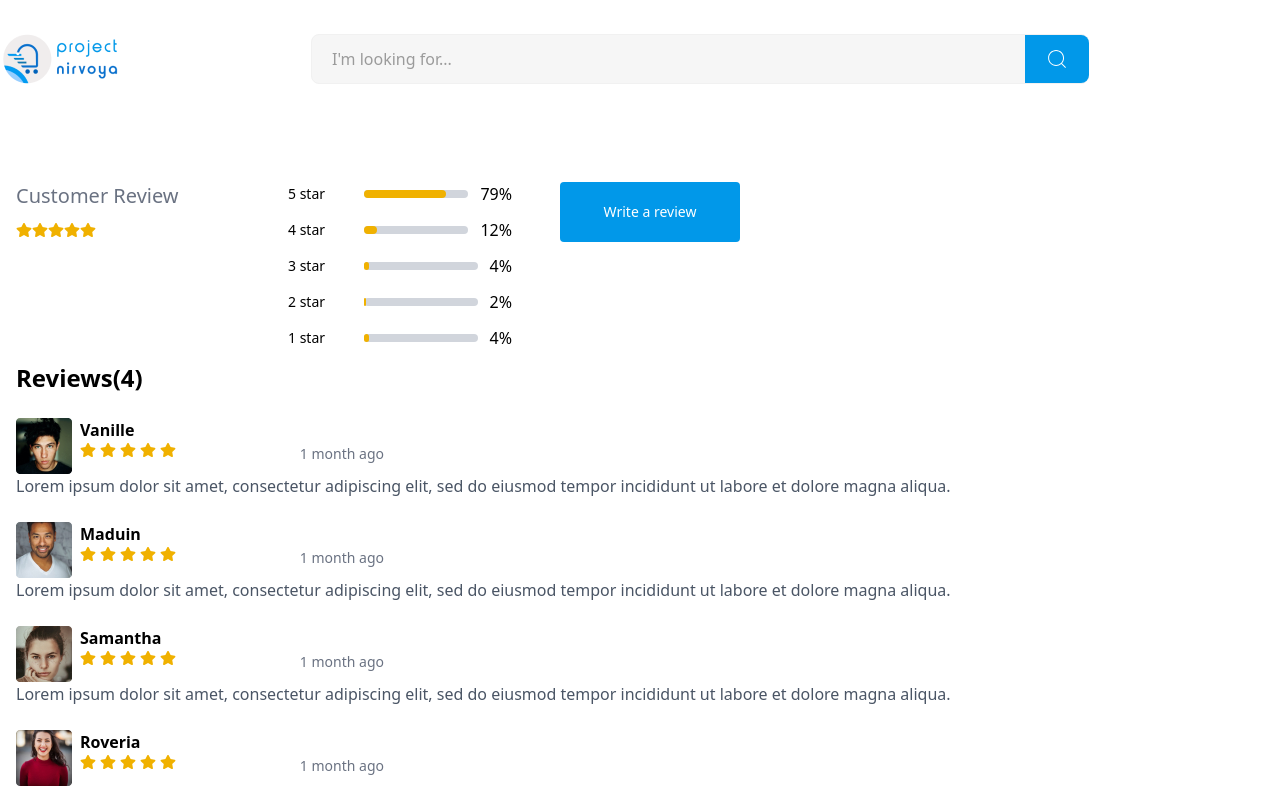
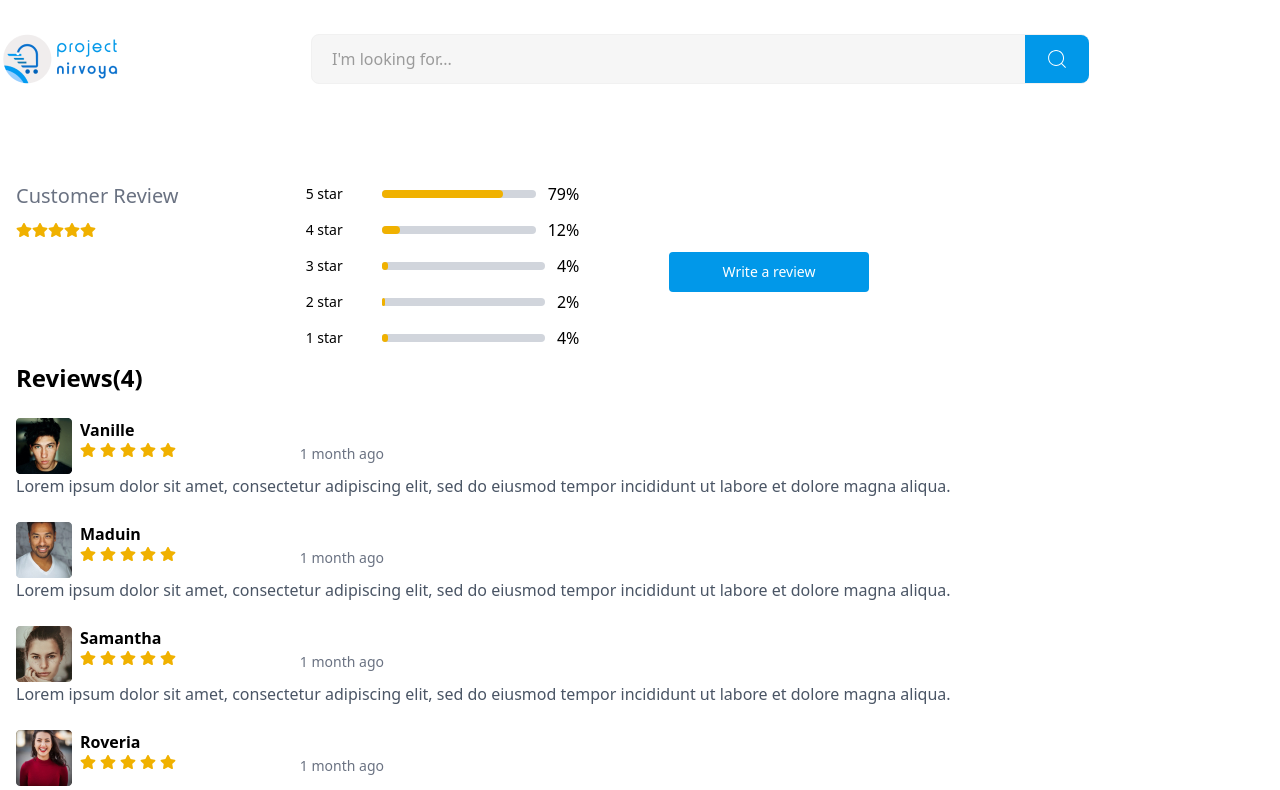
Before and after one commit to basudevkumer/project-nirvoya_e-commerce, a React (Vite) app: page /reviews in a window 1280 px wide. Shown: the top 790 px of the page. Built offline with nearby package versions, Linux system fonts and the light colour scheme.

Commit message:
Resolve: resolve container and button h, w

```diff
--- a/src/component/detail/ReviewsSection.jsx
+++ b/src/component/detail/ReviewsSection.jsx
@@ -45,7 +45,7 @@ export default function ReviewsSections() {
       <section className=" py-16">
         <div className=" px-4">
           {/* Ratting summary  */}
-          <div className="max-w-3xl grid lg:grid-cols-3 gap-12">
+          <div className="w-[853px] grid lg:grid-cols-3 gap-4">
             <div>
               <p className="text-xl text-gray-500 mb-3 font-medium">
                 Customer Review
@@ -61,7 +61,7 @@ export default function ReviewsSections() {
                 <div key={index} className="flex items-center gap-3 mb-3">
                   <span className="w-16 text-sm">{item.star} star</span>
 
-                  <div className="flex-1 bg-gray-300 h-2 rounded">
+                  <div className="w-[201px] flex-1 bg-gray-300 h-2 rounded">
                     <div
                       className="h-2 bg-yellow-500 rounded"
                       style={{ width: `${item.percent}%` }}
@@ -72,9 +72,11 @@ export default function ReviewsSections() {
               ))}
             </div>
 
-            <button className="w-45 h-15 px-6 py-2 bg-[#0198E9] text-white text-sm rounded cursor-pointer hover:bg-[#0381c5]">
+           <div className=" flex justify-end items-center">
+             <button className="w-[200px]   h-[40px] px-6 py-2 bg-[#0198E9] text-white text-sm rounded cursor-pointer hover:bg-[#0381c5]">
               Write a review
             </button>
+           </div>
           </div>
 
           {/* Review list  */}
@@ -154,7 +156,7 @@ export default function ReviewsSections() {
               </div>
             </div>
 
-            <button className="w-45 h-15 px-6 py-2 bg-[#0198E9] text-white text-sm rounded cursor-pointer hover:bg-[#0381c5]">
+            <button className="w-[200px] h-[40px] px-6 py-2 bg-[#0198E9] text-white text-sm rounded cursor-pointer hover:bg-[#0381c5]">
               Write a review
             </button>
           </form>
```
